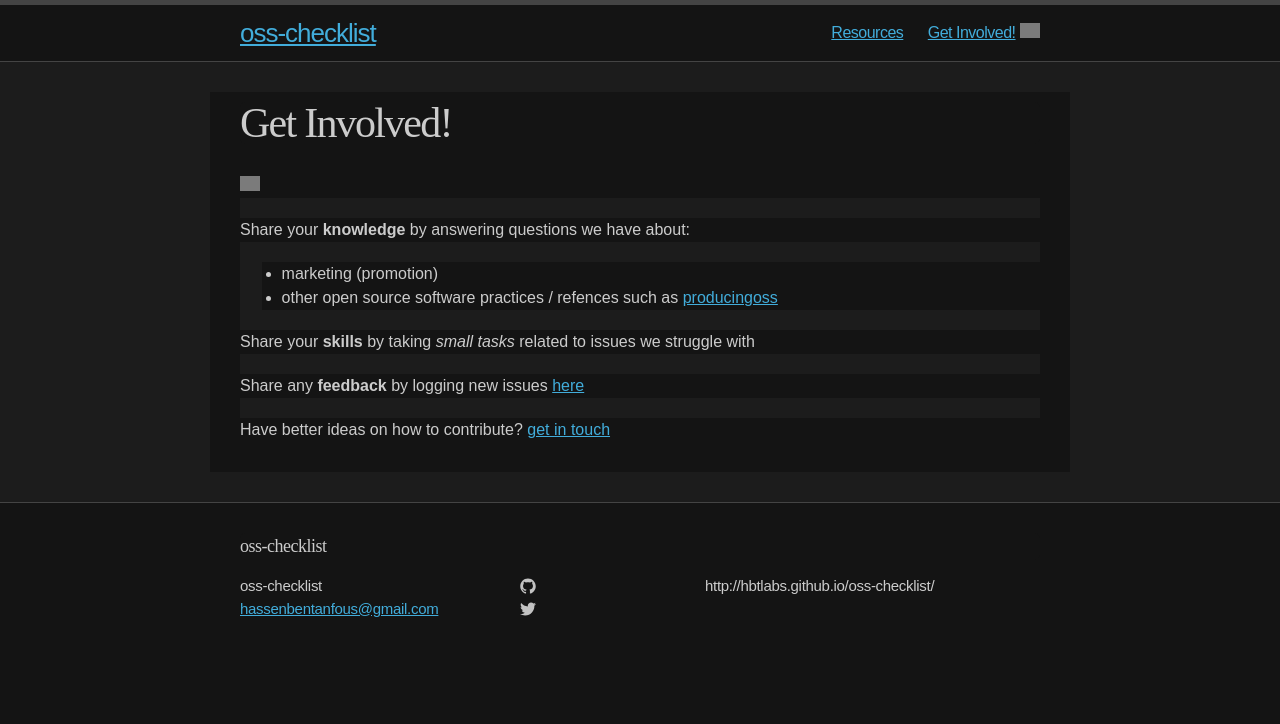
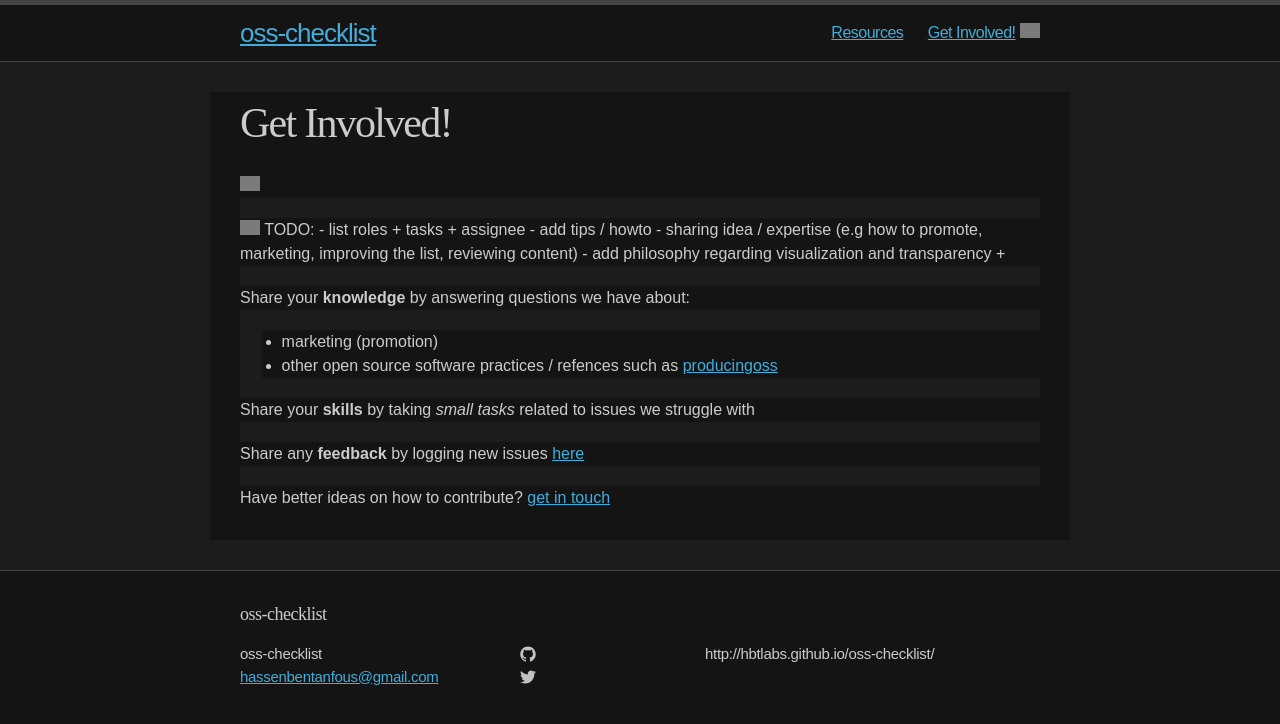
Before and after one commit to hbt/oss-checklist, a Jekyll site: the page built from contributors.md, in a window 1280 px wide. Shown: the top 724 px of the page. Built offline with Jekyll 4.4.1, drawn with Linux system fonts in a browser that asks for light colours; grey boxes are pictures that could not be loaded.

Commit message:
get involved ideas (minor)

```diff
--- a/contributors.md
+++ b/contributors.md
@@ -5,6 +5,14 @@ permalink: /contributors/
 ---
 
 <img src="https://raw.githubusercontent.com/hbtlabs/oss-checklist/master/doc/icons/Misc-Settings-icon.png" width="20" title="TODO: create"/>
+
+
+<img src="https://raw.githubusercontent.com/hbtlabs/oss-checklist/master/doc/icons/Misc-Settings-icon.png" width="20" title="TODO: "/>
+TODO:
+    - list roles + tasks + assignee
+    - add tips / howto
+    - sharing idea / expertise (e.g how to promote, marketing, improving the list, reviewing content)
+    - add philosophy regarding visualization and transparency +
 
 
 
```
